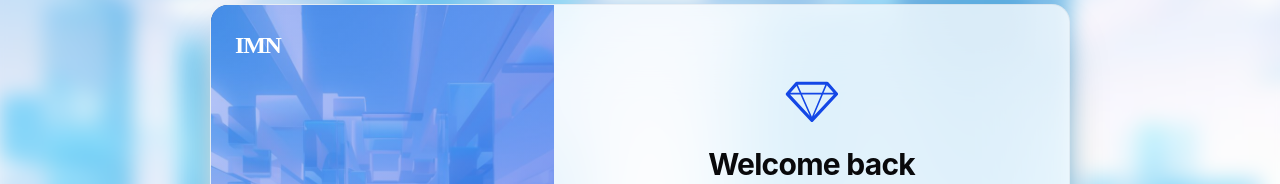
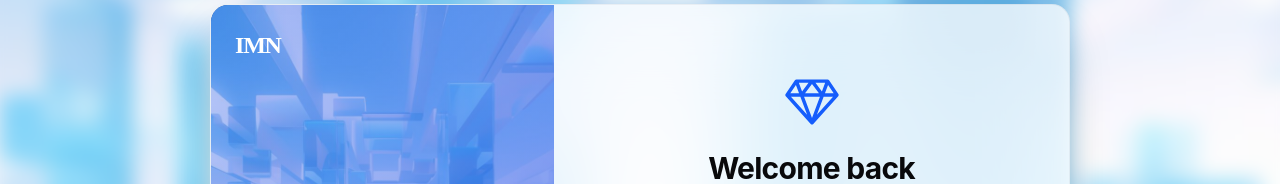
Before and after one commit to ImaneElla/inventory-system, a Next.js app in the folder frontend/: page /login in a window 1280 px wide. Shown: the part 156-340 px from the top of the page. Built offline with nearby package versions, Linux system fonts and the light colour scheme.

Commit message:
feat: implement login page with authentication logic and branding icon

```diff
--- a/frontend/src/app/login/page.tsx
+++ b/frontend/src/app/login/page.tsx
@@ -58,14 +58,12 @@ export default function LoginPage() {
       >
         <LeftPanel />
         <div className="flex-1 p-8 md:p-10 flex flex-col justify-center bg-card/40 text-center">
-       <svg
-            viewBox="0 0 70 70"
-            className="w-14 h-14 text-primary mx-auto mb-4"
+        <svg
+            viewBox="-51.2 -51.2 614.4 614.4"
+            className="w-16 h-16 text-blue-600 mx-auto mb-4"
             fill="currentColor"
           >
-            <g>
-              <path d="M67.142,23.641L55.405,10.456c-0.379-0.423-0.92-0.873-1.488-0.873h-37.98c-0.568,0-1.109,0.45-1.489,0.874L2.711,23.752 c-0.691,0.771-0.68,1.94,0.025,2.697L33.462,59.46c0.378,0.407,0.909,0.638,1.464,0.638s1.086-0.257,1.464-0.664l30.728-33.042 C67.822,25.634,67.833,24.411,67.142,23.641z M46.555,25.583L34.902,53.414L22.608,25.583H46.555z M21.725,23.583l-4.417-10h34.272 l-4.188,10H21.725z M32.231,52.152L7.586,25.583h12.879L32.231,52.152z M48.702,25.583H62c0.094,0,0.179-0.029,0.265-0.054 L37.462,52.318L48.702,25.583z M61.871,23.583H49.543l3.971-9.447L61.871,23.583z M15.714,14.851l3.867,8.732H8.027L15.714,14.851z " />
-            </g>
+            <path d="M509.202,179.961l-89.051-133.57c-3.146-4.718-8.433-7.434-13.891-7.434H105.738c-5.561,0-10.802,2.801-13.891,7.434 L2.795,179.961c-4.204,6.3-3.624,14.732,1.456,20.403l239.312,267.139c6.605,7.374,18.242,7.401,24.872,0l239.312-267.139 C512.74,194.789,513.481,186.373,509.202,179.961z M382.168,72.348l-30.925,82.469l-61.852-82.469H382.168z M322.784,172.525 h-133.57l66.785-89.046L322.784,172.525z M222.605,72.348l-61.851,82.469l-30.926-82.469H222.605z M101.548,92.034l30.183,80.492 H47.884L101.548,92.034z M54.059,205.918h90.194l64.937,173.17L54.059,205.918z M255.998,408.809l-76.081-202.891H332.08 L255.998,408.809z M302.806,379.087l64.937-173.17h90.194L302.806,379.087z M380.264,172.526l30.185-80.492l53.664,80.492H380.264 z" />
           </svg>
           <h1 className="text-3xl text-foreground mb-2 tracking-tight font-bold ">Welcome back</h1>
           <p className="text-sm text-muted-foreground mb-8">
```
Also changed, not shown: frontend/src/app/icon.svg.
